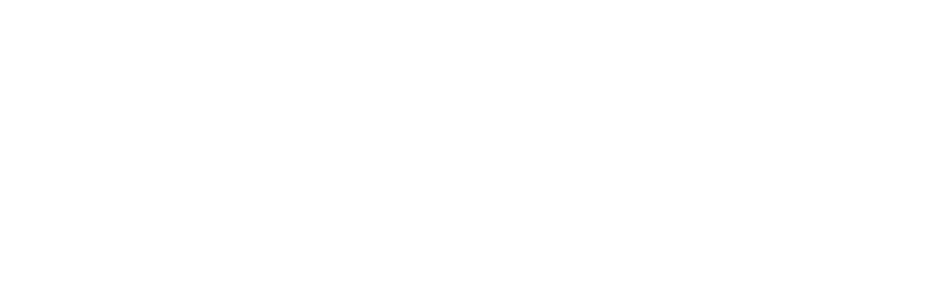
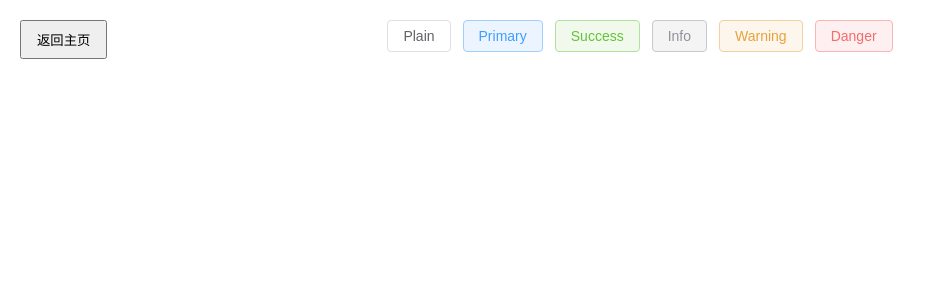
Before and after one commit to yikousu/demo-test-front, a Vue app: page /elementsPlusDemo in a window 1280 px wide. Before the commit this address had no page. Shown: the top 300 px of the page, without its empty margins (0-936 px from the left). Built offline with nearby package versions, Linux system fonts and the light colour scheme.

Commit message:
feat: 测试ElementPlus

```diff
--- a/package.json
+++ b/package.json
@@ -9,6 +9,7 @@
     "preview": "vite preview"
   },
   "dependencies": {
+    "element-plus": "^2.9.7",
     "pinia": "^3.0.1",
     "vue": "^3.5.13",
     "vue-router": "^4.0.13"
--- a/src/main.js
+++ b/src/main.js
@@ -2,9 +2,11 @@
 import { createPinia } from "pinia";
 import App from "./App.vue";
 import router from "./router"; // 引入路由
-
+import ElementPlus from "element-plus";
+import "element-plus/dist/index.css"; // 引入样式
 const app = createApp(App);
 
 app.use(router); // 使用路由
-app.use(createPinia());
+app.use(createPinia()); // 使用pinia
+app.use(ElementPlus); // 使用element-plus
 app.mount("#app");
--- a/src/router/index.js
+++ b/src/router/index.js
@@ -3,6 +3,7 @@
 import Demo1 from "@/views/Demo1.vue";
 import Demo2 from "@/views/Demo2.vue";
 import PiniaDemo from "@/views/PiniaDemo.vue";
+import ElementsPlusDemo from "@/views/ElementsPlusDemo.vue";
 
 const routes = [
     {
@@ -26,6 +27,11 @@
         component: PiniaDemo,
     },
     {
+        path: "/elementsPlusDemo",
+        name: "ElementsPlusDemo",
+        component: ElementsPlusDemo,
+    },
+    {
         path: "/",
         redirect: "/home",
     },
--- /dev/null
+++ b/src/views/ElementsPlusDemo.vue
@@ -0,0 +1,49 @@
+<template>
+    <div class="demo-container">
+        <button @click="goBack" class="back-button">返回主页</button>
+        <div class="mb-4">
+            <el-button plain>Plain</el-button>
+            <el-button type="primary" plain>Primary</el-button>
+            <el-button type="success" plain>Success</el-button>
+            <el-button type="info" plain>Info</el-button>
+            <el-button type="warning" plain>Warning</el-button>
+            <el-button type="danger" plain>Danger</el-button>
+        </div>
+    </div>
+</template>
+
+<script setup>
+import { useRouter } from "vue-router";
+
+const router = useRouter();
+
+const goBack = () => {
+    router.push("/");
+};
+</script>
+
+<style scoped>
+.demo-container {
+    padding: 20px;
+    text-align: center;
+    height: 100vh;
+    /* 让容器占满整个视口高度 */
+    box-sizing: border-box;
+    /* 防止 padding 导致溢出 */
+    position: relative;
+    /* 为了定位返回按钮 */
+}
+
+.back-button {
+    position: absolute;
+    top: 20px;
+    left: 20px;
+    padding: 8px 15px;
+    cursor: pointer;
+}
+
+h1 {
+    margin-top: 60px;
+    /* 避免标题和返回按钮重叠 */
+}
+</style>
--- a/src/views/HomePage.vue
+++ b/src/views/HomePage.vue
@@ -11,6 +11,9 @@
                 </router-link>
                 <router-link to="/piniaDemo">
                     <button>Pinia测试</button>
+                </router-link>
+                <router-link to="/elementsPlusDemo">
+                    <button>ElementsPlus测试</button>
                 </router-link>
             </nav>
         </div>
```
Also changed, not shown: src/views/步骤.txt (added), 1 other file (tests, documents, lock files or other folders).
